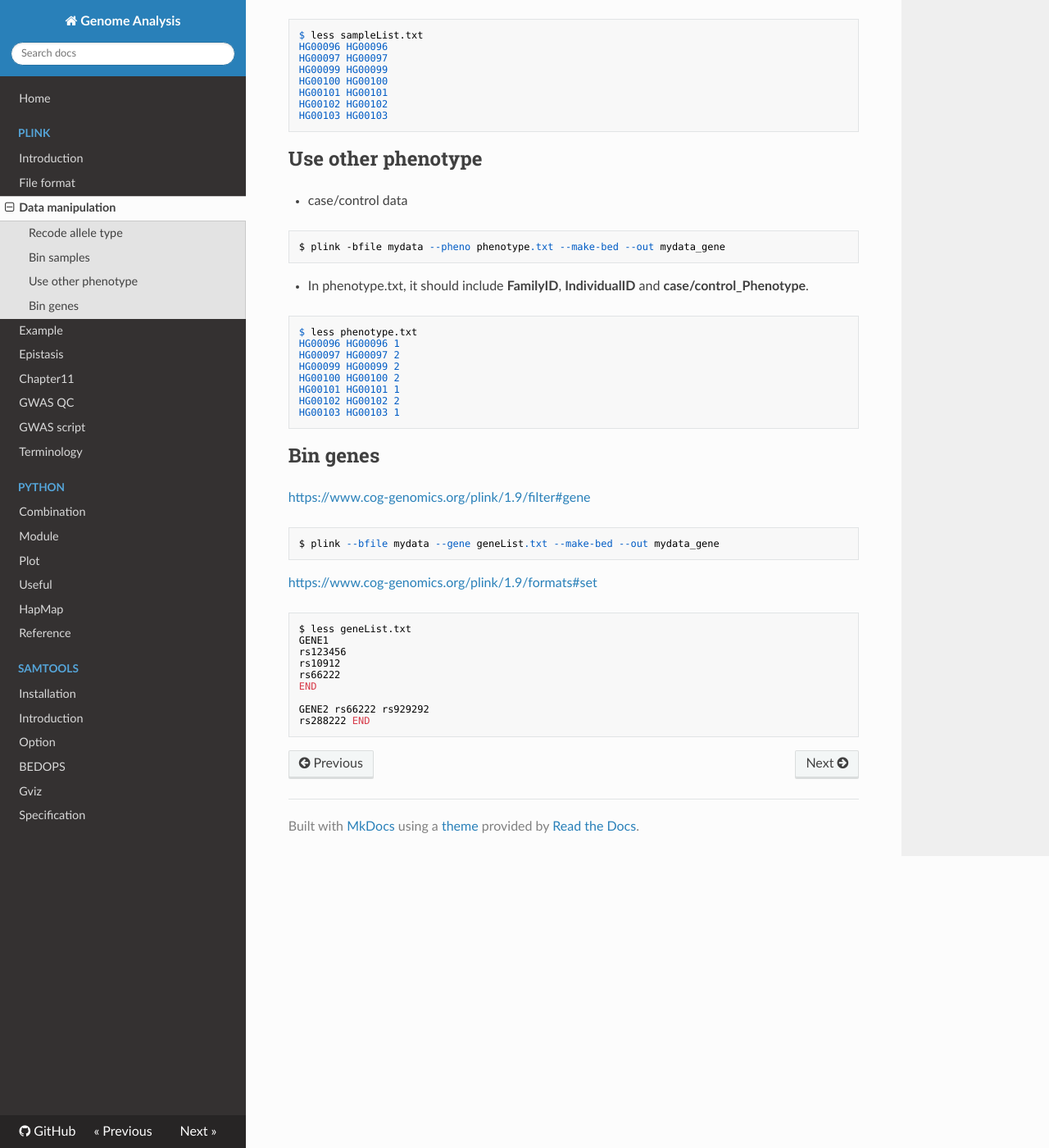
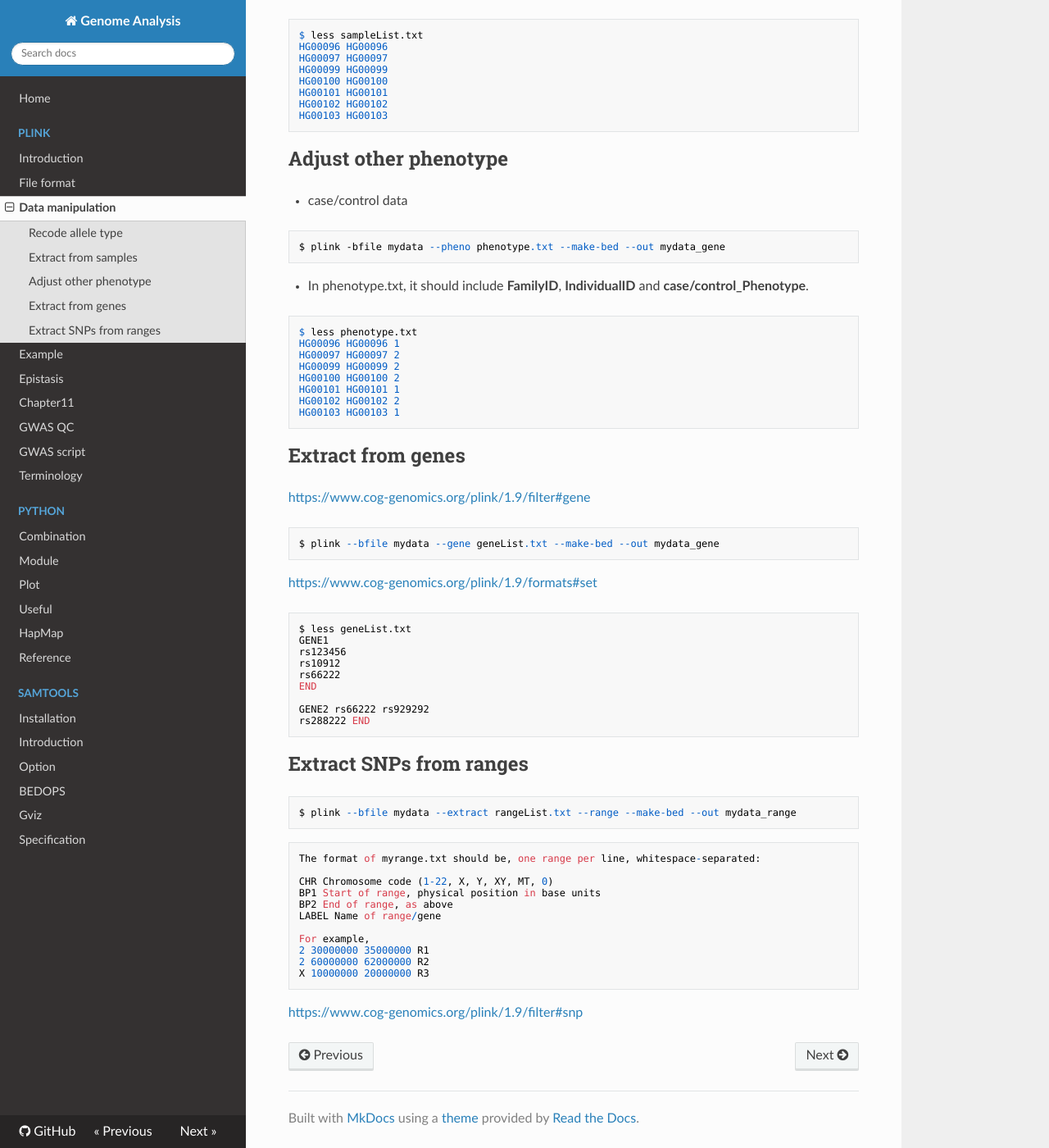
Before and after one commit to WonyoungCho/plink, an MkDocs documentation site: the page built from docs/plink_mani.md, in a window 1280 px wide and 1400 px high, scrolled down 595 px. Shown: the whole window at 82% size. Built offline with MkDocs 1.6.1, drawn with Linux system fonts in a browser that asks for light colours; nearby versions of some CDN libraries; old or Windows-style settings are respelled for this version of MkDocs; some of the changed text lies outside the part shown.

Commit message:
Update plink_mani.md

````diff
--- a/docs/plink_mani.md
+++ b/docs/plink_mani.md
@@ -11,7 +11,7 @@ $ plink --bfile mydata --recodeAD # Additive and dominance components, plink.raw
 $ plink --bfile mydata --recode-rlist # Listing by minor allele count, plink.rlist
 ```
 
-## Bin samples
+## Extract from samples
 <https://www.cog-genomics.org/plink/1.9/filter>
 ```
 $ plink --bfile mydata --keep sampleList.txt --make-bed --out mydata_sample
@@ -28,7 +28,7 @@ HG00102	HG00102
 HG00103	HG00103
 ```
 
-## Use other phenotype
+## Adjust other phenotype
 - case/control data
 ```
 $ plink -bfile mydata --pheno phenotype.txt --make-bed --out mydata_gene
@@ -45,7 +45,7 @@ HG00102	HG00102	2
 HG00103	HG00103	1
 ```
 
-## Bin genes
+## Extract from genes
 <https://www.cog-genomics.org/plink/1.9/filter#gene>
 ```
 $ plink --bfile mydata --gene geneList.txt --make-bed --out mydata_gene
@@ -62,3 +62,22 @@ END
 GENE2 rs66222 rs929292
 rs288222 END
 ```
+
+## Extract SNPs from ranges
+```
+$ plink --bfile mydata --extract rangeList.txt --range --make-bed --out mydata_range
+```
+```
+The format of myrange.txt should be, one range per line, whitespace-separated:
+
+CHR Chromosome code (1-22, X, Y, XY, MT, 0)
+BP1 Start of range, physical position in base units
+BP2 End of range, as above
+LABEL Name of range/gene
+
+For example,
+2 30000000 35000000 R1
+2 60000000 62000000 R2
+X 10000000 20000000 R3
+```
+<https://www.cog-genomics.org/plink/1.9/filter#snp>
````
